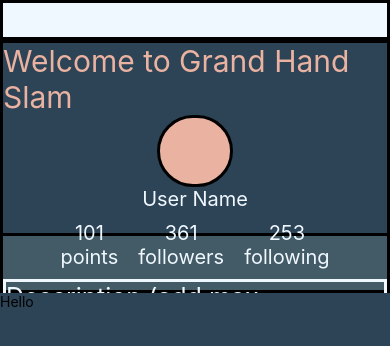
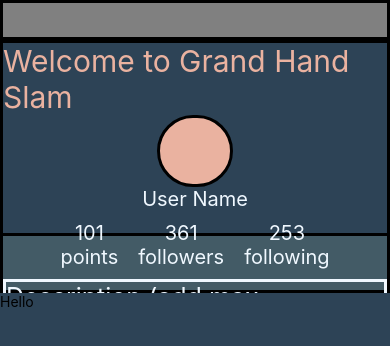
Before and after one commit to Reigningeddie/Grand_Hand_Slam_Mobile, a React Native app: screen / in a window 390 px wide. Shown: the top 346 px of the page. Built offline with nearby package versions, Linux system fonts and the light colour scheme.

Commit message:
changed utility bar color to fit ios and android

```diff
--- a/App.jsx
+++ b/App.jsx
@@ -12,7 +12,6 @@ export default function App() {
       <Banner />
       <Home />
       <Grid />
-
     </View>
   );
 }
--- a/components/utilityBar.jsx
+++ b/components/utilityBar.jsx
@@ -8,9 +8,10 @@ export default utilityBar
 
 const styles = StyleSheet.create({
   bar: {
-    backgroundColor: 'aliceblue',
+    backgroundColor: 'grey',
     border: 'solid',
     width: '100%',
     height: 40,
+    zIndex: 2,
   }
 })
```
